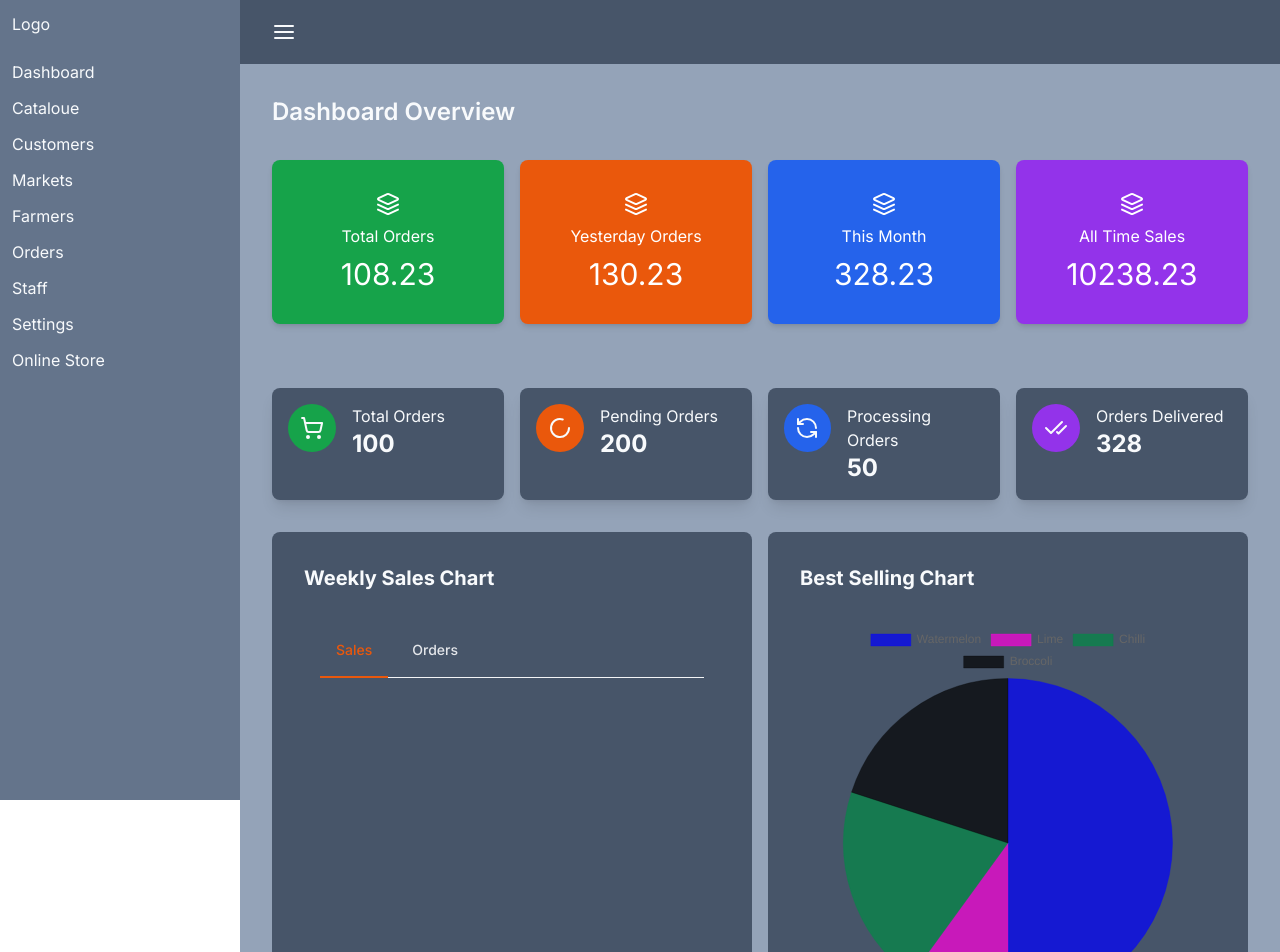
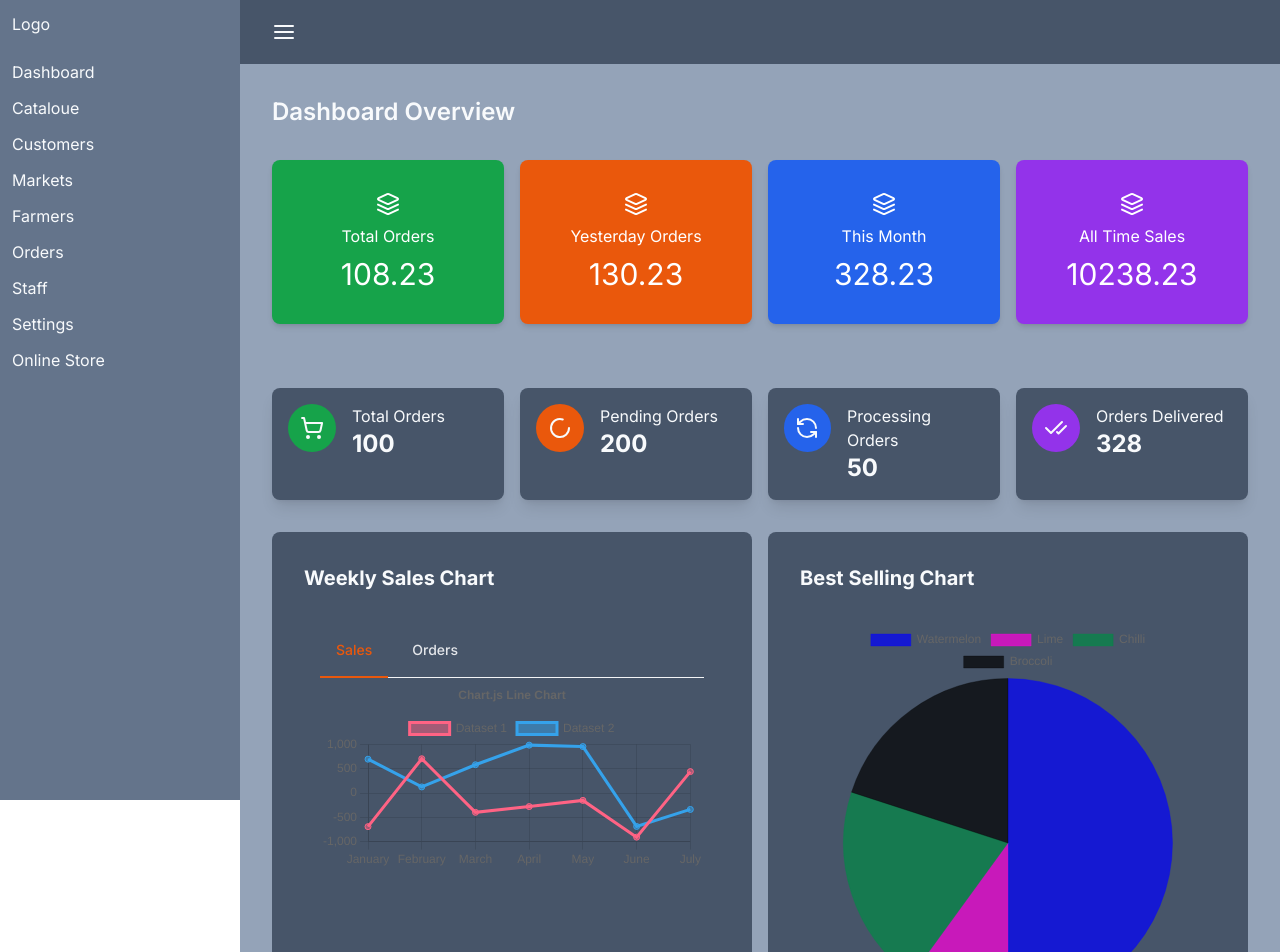
Before and after one commit to skazimhasani/Vendo-Square, a Next.js app: page /dashboard in a window 1280 px wide. Shown: the top 952 px of the page. Built offline with nearby package versions, Linux system fonts and the light colour scheme.

Commit message:
Line Chart Design

```diff
--- a/components/backoffice/weeklysaleschart.jsx
+++ b/components/backoffice/weeklysaleschart.jsx
@@ -1,7 +1,58 @@
 "use client";
 import React, { useState } from 'react'
+import {
+  Chart as ChartJS,
+  CategoryScale,
+  LinearScale,
+  PointElement,
+  LineElement,
+  Title,
+  Tooltip,
+  Legend,
+} from 'chart.js';
+import { Line } from 'react-chartjs-2';
+import faker from 'faker';
+export default function WeeklySalesChart() {
+  ChartJS.register(
+    CategoryScale,
+    LinearScale,
+    PointElement,
+    LineElement,
+    Title,
+    Tooltip,
+    Legend
+  );
+  const options = {
+    responsive: true,
+    plugins: {
+      legend: {
+        position: 'top',
+      },
+      title: {
+        display: true,
+        text: 'Chart.js Line Chart',
+      },
+    },
+  };
+  const labels = ['January', 'February', 'March', 'April', 'May', 'June', 'July'];
 
-export default function WeeklySalesChart() {
+ const data = {
+  labels,
+  datasets: [
+    {
+      label: 'Dataset 1',
+      data: labels.map(() => faker.datatype.number({ min: -1000, max: 1000 })),
+      borderColor: 'rgb(255, 99, 132)',
+      backgroundColor: 'rgba(255, 99, 132, 0.5)',
+    },
+    {
+      label: 'Dataset 2',
+      data: labels.map(() => faker.datatype.number({ min: -1000, max: 1000 })),
+      borderColor: 'rgb(53, 162, 235)',
+      backgroundColor: 'rgba(53, 162, 235, 0.5)',
+    },
+  ],
+};
   const tabs= [
     {
       title: "Sales",
@@ -12,7 +63,7 @@ export default function WeeklySalesChart() {
       type: "orders",
     }
   ];
-  const [chartToDisplay, setChartToDisplay] = useState("sales");
+  const [chartToDisplay, setChartToDisplay] = useState(tabs[0].type);
   return (
     <div className="bg-slate-600 p-8 rounded-lg">
       <h2 className='text-xl font-bold mb-4'>Weekly Sales Chart</h2>
@@ -26,14 +77,20 @@ export default function WeeklySalesChart() {
       {tabs.map((tab,i)=>{
         return(
           <li className="me-2" key={i}>
-            <button onClick={()=>setChartToDisplay(tab.type)} className={chartToDisplay == tab.type ? "inline-block p-4 text-orange-600 border-b-2 border-orange-600 rounded-t-lg active dark:text-orange-500 dark:border-orange-500" : "inline-block p-4 border-b-2 border-transparent rounded-t-lg hover:text-gray-300 hover:border-gray-100 dark:hover:text-gray-100" }>{tab.title}</button>
+            <button onClick={()=>setChartToDisplay(tab.type)}
+             className={chartToDisplay == tab.type ? "inline-block p-4 text-orange-600 border-b-2 border-orange-600 rounded-t-lg active dark:text-orange-500 dark:border-orange-500" : "inline-block p-4 border-b-2 border-transparent rounded-t-lg hover:text-gray-300 hover:border-gray-100 dark:hover:text-gray-100" }>{tab.title}</button>
         </li>
         )
       })}
     </ul>
 </div>
-
         {/* Content to display */}
+        {tabs.map((tab,i)=>{
+          if(chartToDisplay == tab.type) {
+            return <Line options={options} data={data} />
+          }
+          return null;
+        })}
       </div>
     </div>
   )
--- a/package.json
+++ b/package.json
@@ -10,6 +10,7 @@
   },
   "dependencies": {
     "chart.js": "^4.4.2",
+    "faker": "^5.5.3",
     "lucide-react": "^0.359.0",
     "next": "14.1.3",
     "react": "^18",
```
Also changed, not shown: 1 other file (tests, documents, lock files or other folders).
